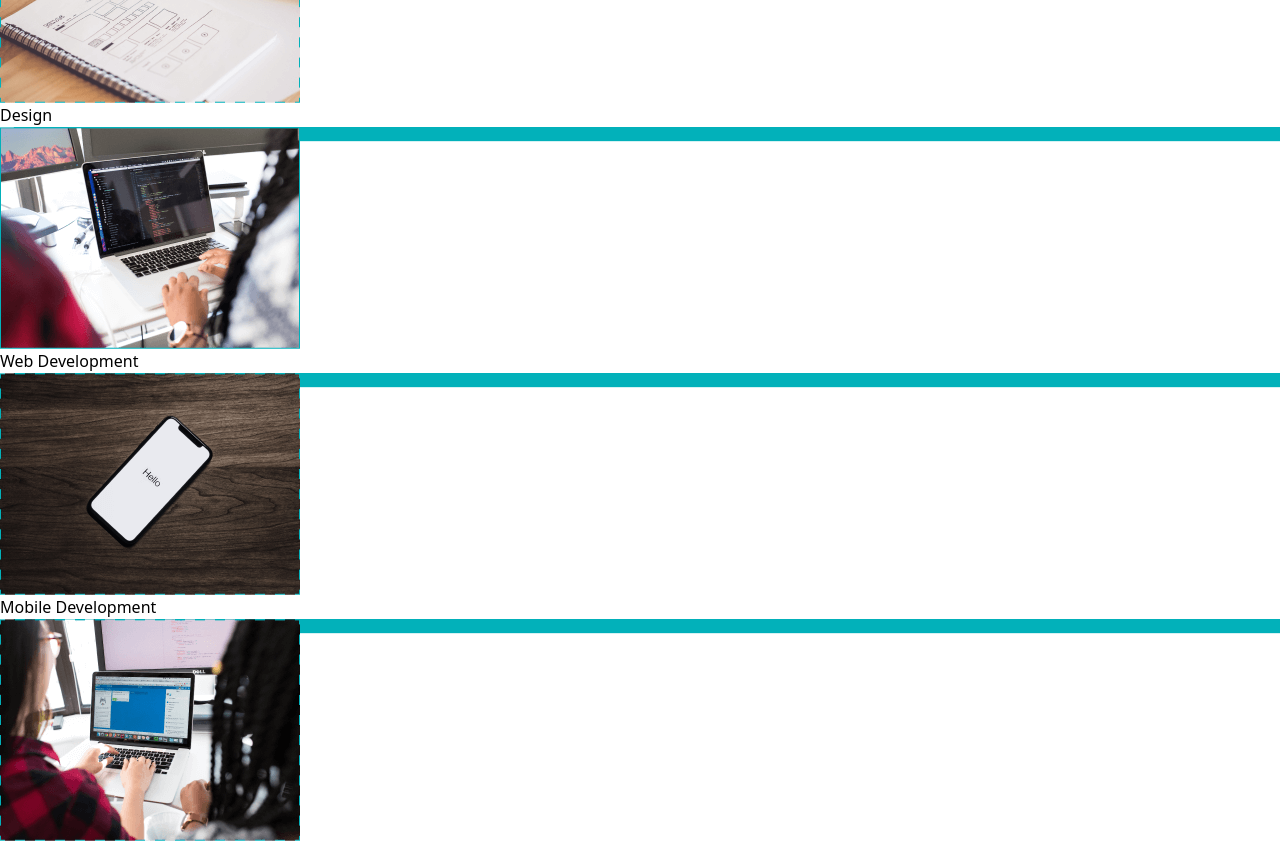
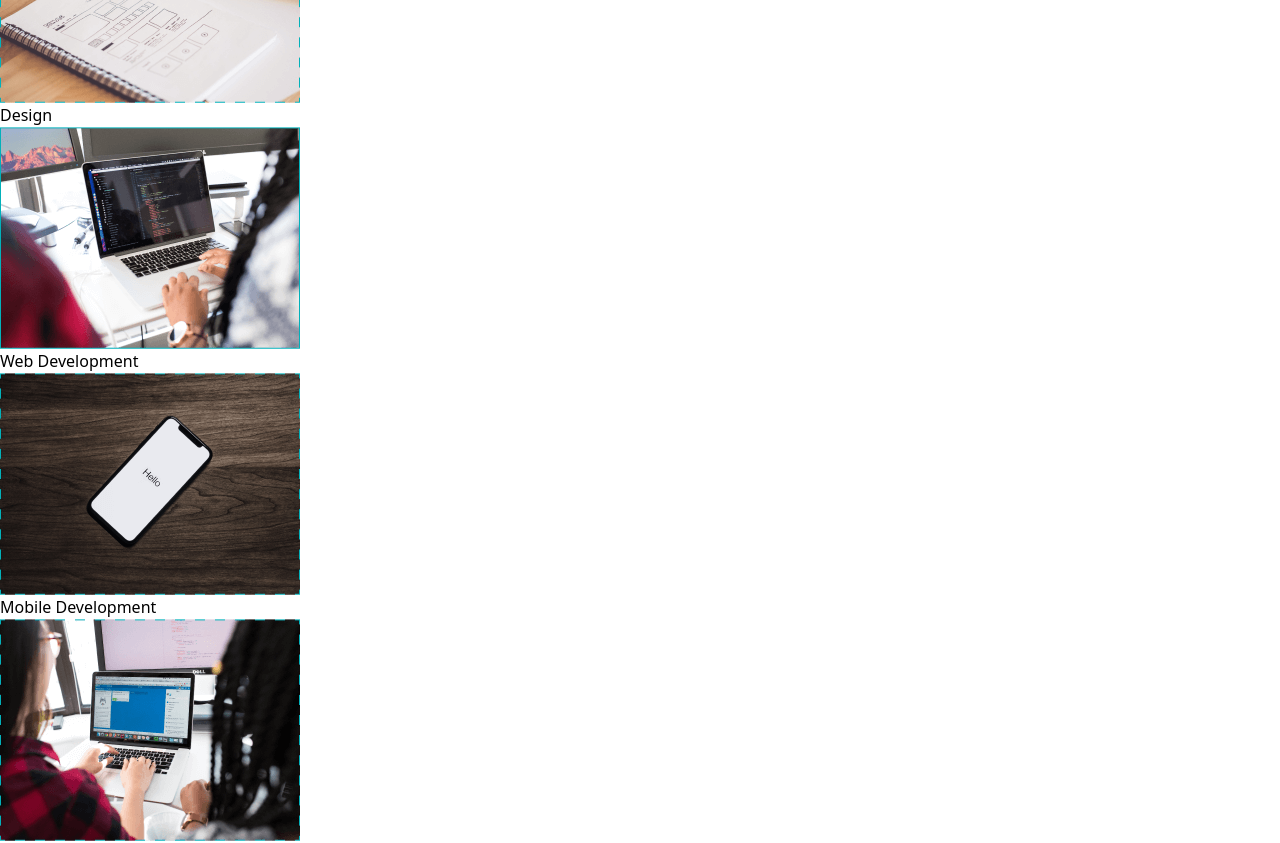
Before and after one commit to vegas29/skyline, a React (Vite) app: page / in a window 1280 px wide. Shown: the part 2660-3503 px from the top of the page. Built offline with nearby package versions, Linux system fonts and the light colour scheme.

Commit message:
Services fix hover

```diff
--- a/src/components/ServiceCard.jsx
+++ b/src/components/ServiceCard.jsx
@@ -1,8 +1,15 @@
+import { useState } from "react";
+
 export const ServiceCard = ({ imageSrc, defaultText, hoverText }) => {
+
+  const [hovered, setHovered] = useState(false);
+
   return (
     <div
       className={`relative overflow-hidden w-full h-full md:m-4 hover:cursor-pointer transition-transform hover:-translate-y-5`}
-      style={{ boxShadow: '14px 14px 1px 0px rgba(2, 177, 186, 1)'}}
+      style={{ boxShadow: hovered ? '14px 14px 1px 0px rgba(2, 177, 186, 1)' : 'none'}}
+      onMouseEnter={() => setHovered(true)}
+      onMouseLeave={() => setHovered(false)}
     >
       <img
         src={imageSrc}
```
Also changed, not shown: src/components/Portfolio.jsx (added).
